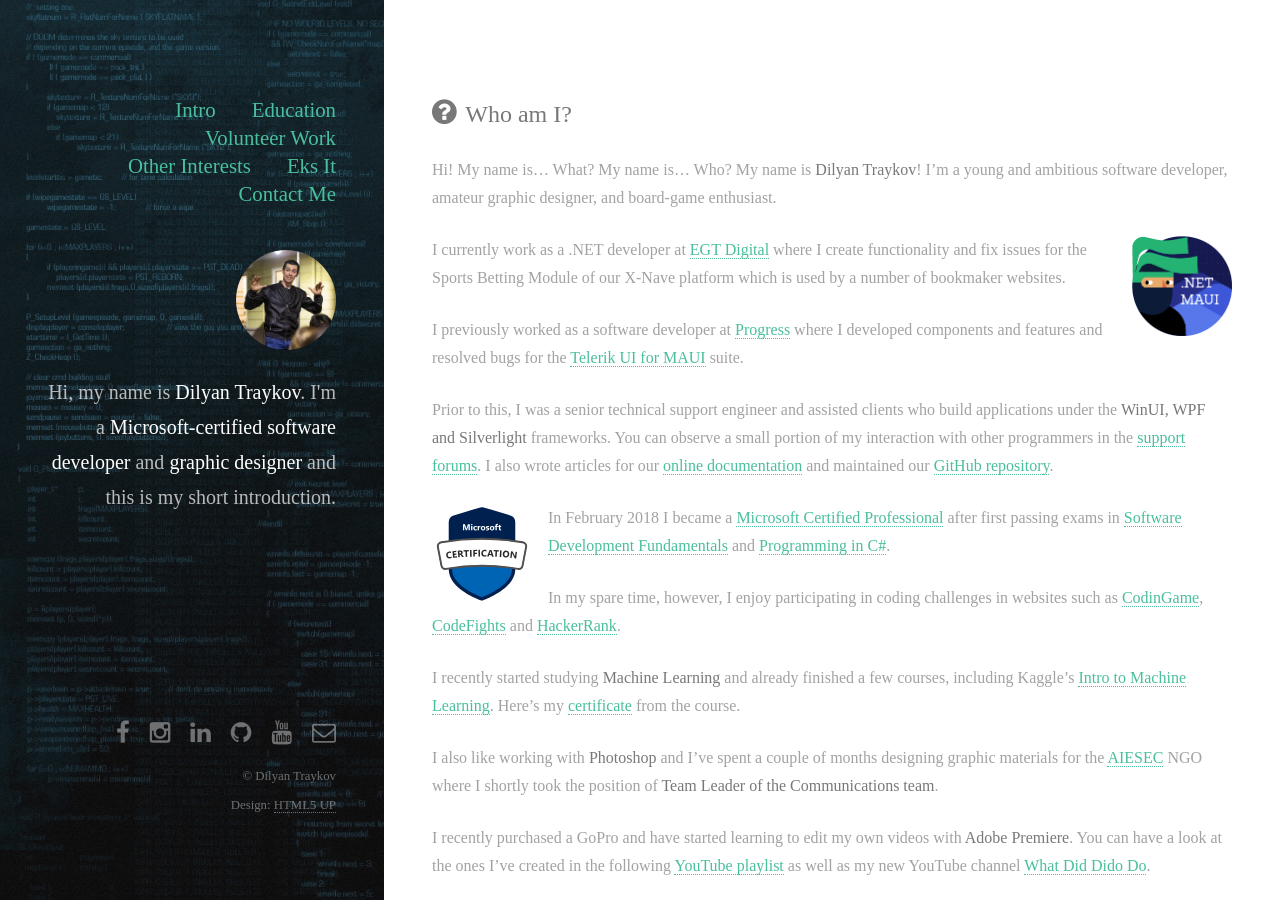
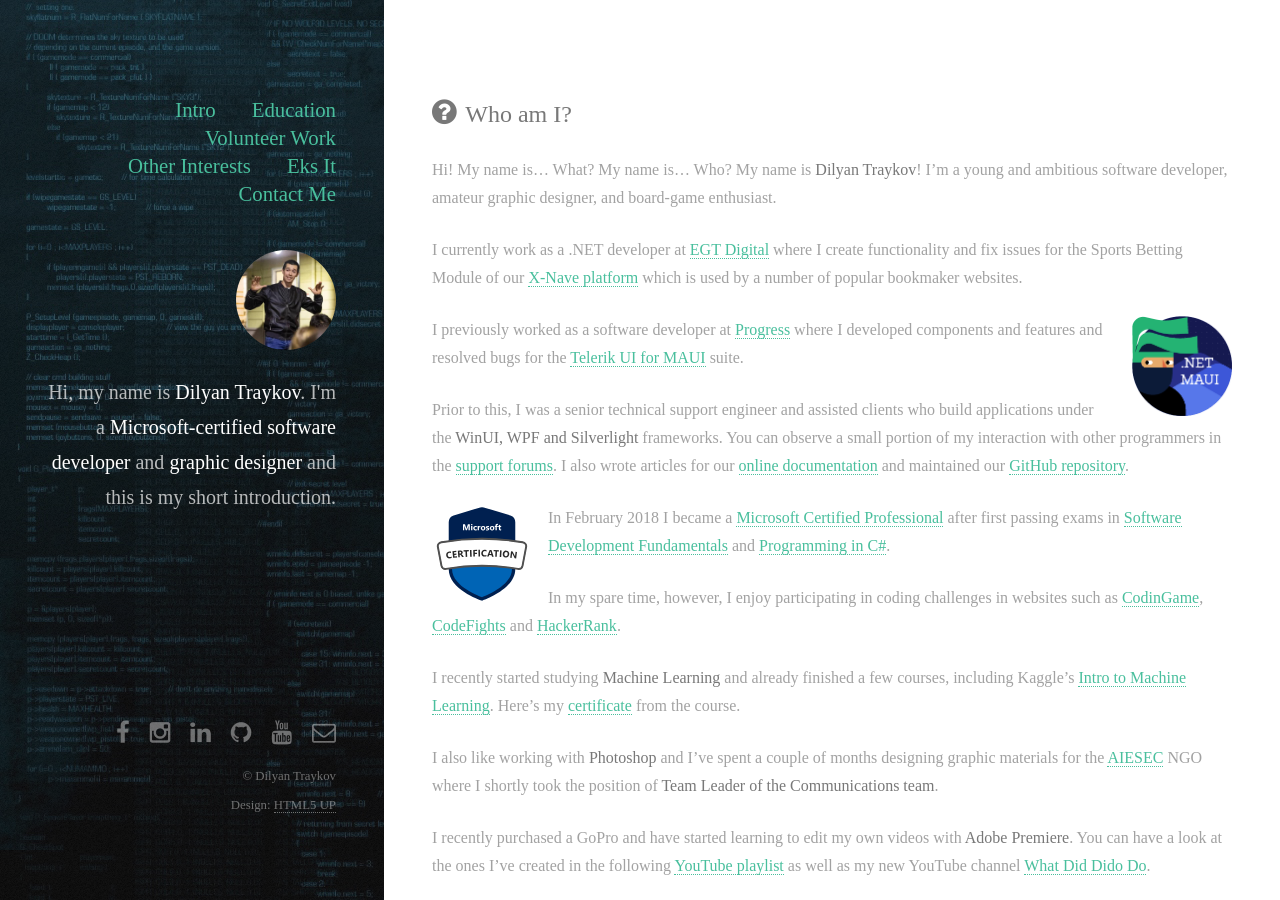
Before and after one commit to dilyantraykov/dilyantraykov.github.io, a Jekyll site: the page built from index.md, in a window 1280 px wide and 900 px high. Built offline with Jekyll 4.4.1, drawn with Linux system fonts in a browser that asks for light colours; nearby versions of some CDN libraries; some web fonts are replaced.

Commit message:
Move MAUI icon.

```diff
--- a/index.md
+++ b/index.md
@@ -7,9 +7,9 @@
 
 Hi! My name is... What? My name is... Who? My name is **Dilyan Traykov**! I'm a young and ambitious software developer, amateur graphic designer, and board-game enthusiast.
 
+I currently work as a .NET developer at [EGT Digital](https://egt-digital.com/) where I create functionality and fix issues for the Sports Betting Module of our [X-Nave platform](https://egt-digital.com/x-nave-platform/sport/) which is used by a number of popular bookmaker websites.
+
 <img src="images/maui.jpg" style="float: right; width: 100px; margin-left: 1em" alt=".NET MAUI" />
-
-I currently work as a .NET developer at [EGT Digital](https://egt-digital.com/) where I create functionality and fix issues for the Sports Betting Module of our X-Nave platform which is used by a number of bookmaker websites.
 
 I previously worked as a software developer at [Progress](https://www.progress.com/) where I developed components and features and resolved bugs for the [Telerik UI for MAUI](https://www.telerik.com/maui-ui) suite.
 
```
